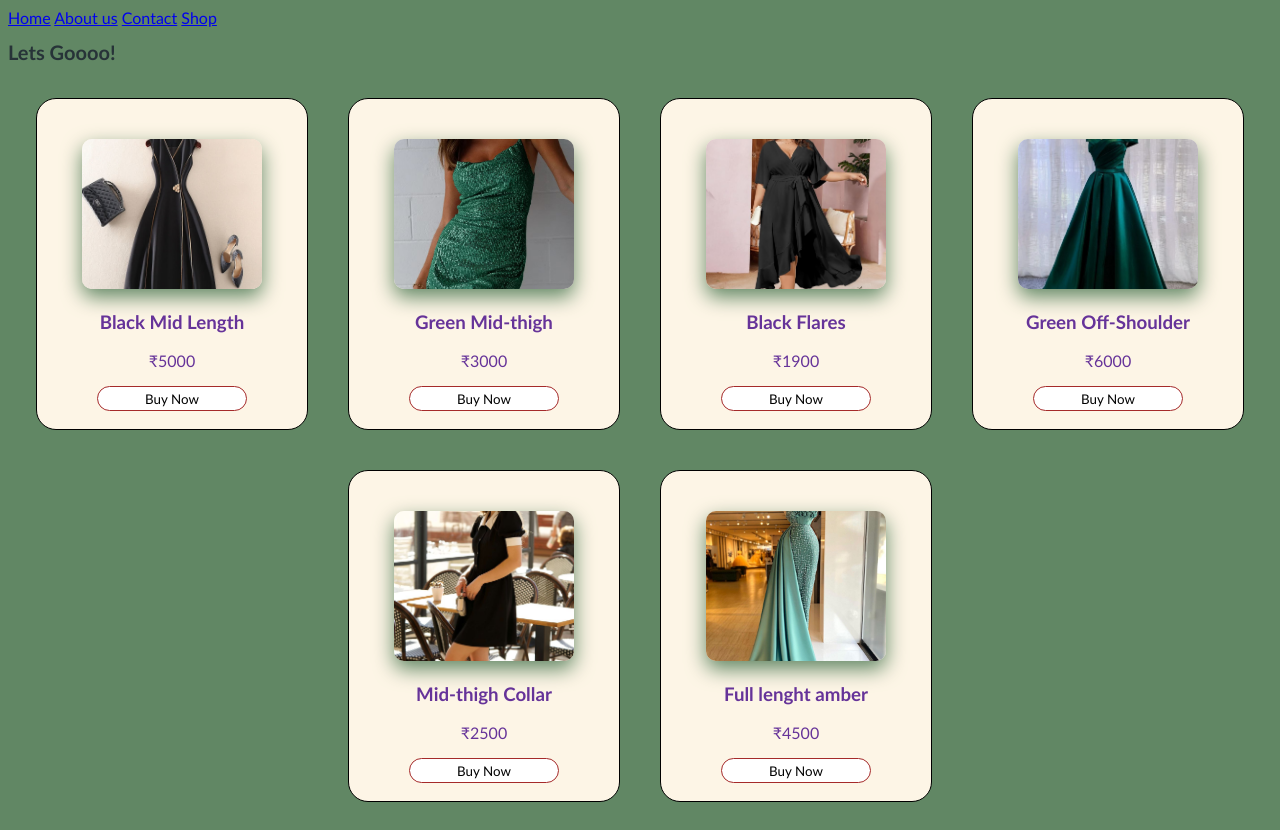
After one commit to ns5929923-oss/django-workshop, a Django app: page /Shoppage in a window 1280 px wide. The commit adds this page. Run offline with Django 5.2, Linux system fonts and the light colour scheme.

Commit message:
Add files via upload

```diff
--- a/myuserapp/urls.py
+++ b/myuserapp/urls.py
@@ -6,5 +6,7 @@ urlpatterns=[
     path('Homepage',views.Homepage),
     path('Aboutpage',views.Aboutpage),
     path('Contactpage',views.Contactpage),
+    path('Shoppage',views.Shoppage),
+    path('contactprocess', views.contactprocess)
 
 ]
--- a/myuserapp/views.py
+++ b/myuserapp/views.py
@@ -9,3 +9,13 @@ def Aboutpage(request):
 
 def Contactpage(request):
     return render(request, "contact.html")
+
+def Shoppage(request):
+    return render(request, "shop.html")
+
+def contactprocess(request):
+    a= int(request.POST['txt1'])
+    b= int(request.POST['txt2'])
+    c= a + b
+    msg= "A value is",a," " "B vlaue is",b, " " "sum is ",c
+    return HttpResponse(msg)
--- a/templates/menu.html
+++ b/templates/menu.html
@@ -1,3 +1,4 @@
 <a href="/Homepage">Home</a>
 <a href="/Aboutpage">About us</a>
 <a href="/Contactpage">Contact</a>
+<a href="/Shoppage">Shop</a>
--- /dev/null
+++ b/templates/shop.html
@@ -0,0 +1,155 @@
+{% load static %}
+<!DOCTYPE html>
+<html lang="en">
+<head>
+    <meta charset="UTF-8">
+    <meta name="viewport" content="width=device-width, initial-scale=1.0">
+    <title>Document</title>
+
+<style>
+*{
+    font-family:'Gill Sans', 'Gill Sans MT', Calibri, 'Trebuchet MS', sans-serif
+
+}
+.main{
+    display:flex;
+    flex-wrap: wrap;
+    align-items: center;
+    justify-content: center;
+    text-align: center;
+}
+body{
+    background-color: #618764;
+}
+.product{
+    background-color: oldlace;
+    border: 1px solid black;
+    margin:20px;
+    width: 190px;
+    height: 250px;
+    border-radius: 20px;
+    padding: 40px;
+    align-content: center;
+    color: rebeccapurple;
+
+}
+.product:hover{
+    box-shadow: 10px 10px 10px #273338;
+}
+
+img{
+    width:180px ;
+    height: 150px;
+    border-radius: 10px;
+    object-fit: cover;
+    box-shadow: 0px 8px 20px #618764;
+
+}
+img:hover{
+    transition-duration: 0.3s;
+     transform: scale(1.1);
+
+}
+
+.btn{
+    background-color:white;
+    color: black;
+    width: 150px;
+    height: 25px;
+    border: 1px solid brown;
+    border-radius: 20px;
+}
+.btn:hover{
+
+    background-color: palevioletred;
+    color:white;
+    border: 1px solid white;
+}
+
+</style>
+
+</head>
+<body>
+    {% include 'menu.html' %}
+
+    <h1
+        style="color: #273338; font-size:20px;"> Lets Goooo!
+    </h1>
+    <!--Content Start -->
+    <div class="main">
+        <!--Product start-->
+        <div class="product">
+            <img src="{% static 'dress1.jpg' %}" class="center"/>
+
+            <h3>
+                Black Mid Length
+            </h3>
+            <p>₹5000</p>
+            <input type ="button" class="btn" value="Buy Now"/>
+            </div>
+        <!--Product End-->
+
+        <!--Product start-->
+        <div class="product">
+            <img src="{% static 'dress2.avif' %}" class="center"/>
+
+            <h3>
+                Green Mid-thigh
+            </h3>
+            <p>₹3000</p>
+            <input type ="button" class="btn" value="Buy Now"/>
+            </div>
+        <!--Product End-->
+
+        <!--Product start-->
+        <div class="product">
+            <img src="{% static 'dress3.jpg' %}" class="center"/>
+
+            <h3>
+                Black Flares
+            </h3>
+            <p>₹1900</p>
+            <input type ="button" class="btn" value="Buy Now"/>
+            </div>
+        <!--Product End-->
+
+        <!--Product start-->
+        <div class="product">
+            <img src="{% static 'dress4.jpg' %}" class="center"/>
+
+            <h3>
+                Green Off-Shoulder
+            </h3>
+            <p>₹6000</p>
+            <input type ="button" class="btn" value="Buy Now"/>
+            </div>
+        <!--Product End-->
+
+        <!--Product start-->
+        <div class="product">
+            <img src="{% static 'dress5.jpg' %}" class="center"/>
+
+            <h3>
+                Mid-thigh Collar
+            </h3>
+            <p>₹2500</p>
+            <input type ="button" class="btn" value="Buy Now"/>
+            </div>
+        <!--Product End-->
+
+        <!--Product start-->
+        <div class="product">
+            <img src="{% static 'dress6.jpg' %}" class="center"/>
+
+            <h3>
+                Full lenght amber
+            </h3>
+            <p>₹4500</p>
+            <input type ="button" class="btn" value="Buy Now"/>
+            </div>
+        <!--Product End-->
+</div>
+    <!--Content End -->
+</body>
+
+</html>
```
Also changed, not shown: templates/about.html (+7 -8 lines), templates/contact.html (+10 -3 lines), templates/home.html (+7 -4 lines), static/dress1.jpg (added), static/dress2.avif (added), static/dress3.jpg (added), static/dress4.jpg (added), static/dress5.jpg (added), static/dress6.jpg (added).
